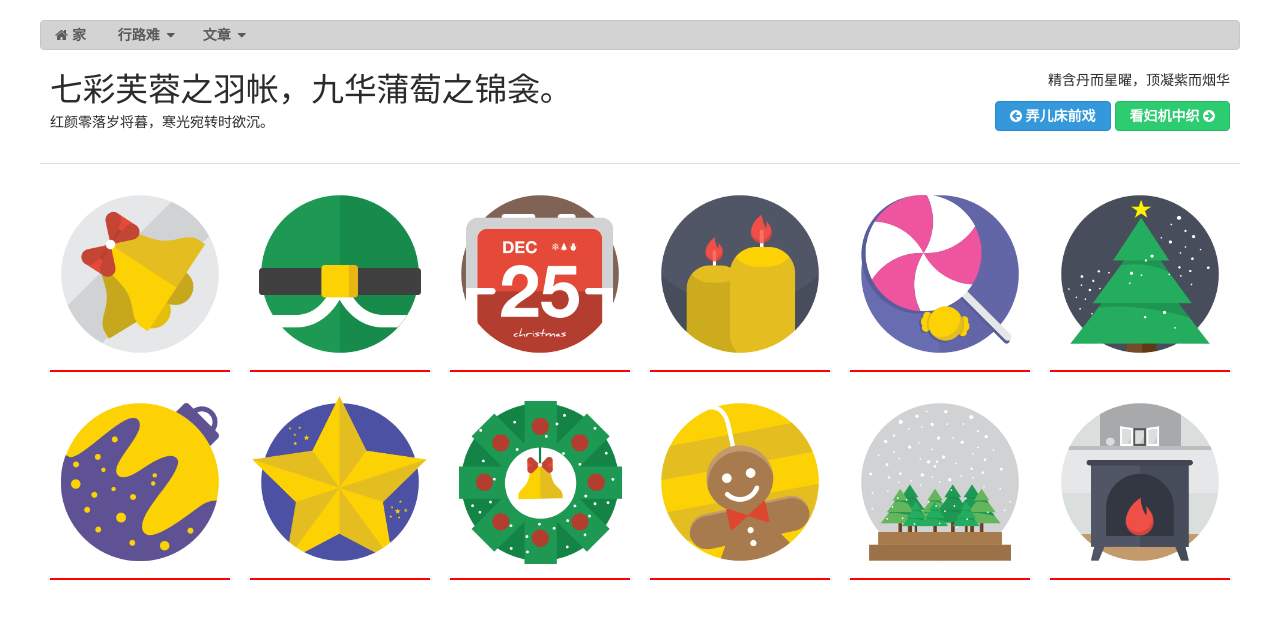
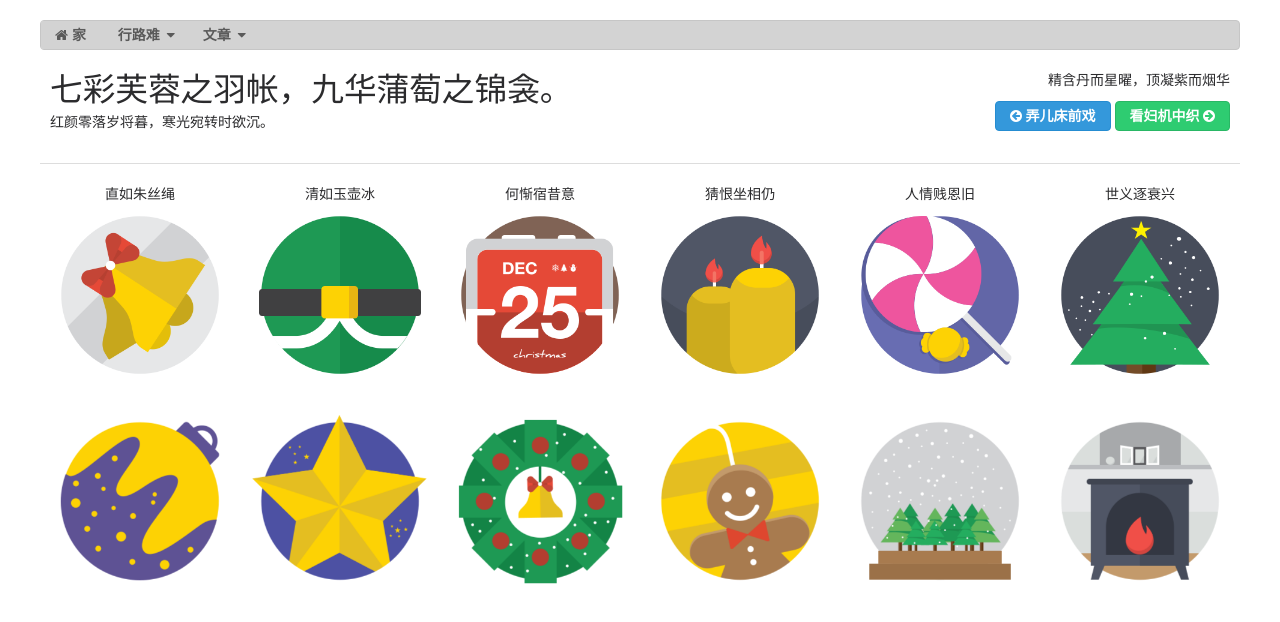
Before and after one commit to sqlcyi2008/qicaixiang, a website: page static/docs/a.html in a window 1280 px wide. Drawn offline with Linux system fonts and the light colour scheme.

Commit message:
重构代码

```diff
--- a/static/docs/a.html
+++ b/static/docs/a.html
@@ -36,12 +36,9 @@
         top: 0.55em;
         margin-right: 0.3em;
       }
-
-      .sixth a, .sixth a:visited {
-        border-style:solid;
-        border-bottom:2px solid #ff0000;
+      .xiang{
+        text-align: center;
       }
-
 
       /*效果一：360°旋转 修改rotate(旋转度数)*/
       .img1 {
@@ -111,6 +108,16 @@
 (function() {
 
   $(document).ready(function() {
+
+    $(".xiang a").click(function () {
+        var val=$(this).attr("style");
+        if(typeof(val) == "undefined"){
+            $(this).css('border-bottom','1px solid #ff0000');
+        }else{
+            $(this).removeAttr('style');
+        }
+    });
+
     $('pre[data-lang="html"]').snippet("html", {
       style: "groundwork",
       clipboard: "../js/demo/ZeroClipboard.swf"
@@ -190,20 +197,20 @@
       </div>
       <hr>
       <article class="row">
-        <div class="one sixth three-up-small-tablet two-up-mobile padded bounceInLeft animated"><a href="" title="View Larger Image" class="block green"><img src="/static/images/christmas-2014-rocket/bell-120px.png" alt="bell" class="img3"></a></div>
-        <div class="one sixth three-up-small-tablet two-up-mobile padded rotateInDownLeft animated"><a href="" title="View Larger Image" class="block blue"><img src="/static/images/christmas-2014-rocket/blackpeter-120px.png" alt="Image 2" class="img3"></a></div>
-        <div class="one sixth three-up-small-tablet two-up-mobile padded bounceInDown animated"><a href="" title="View Larger Image" class="block purple"><img src="/static/images/christmas-2014-rocket/calendarchristmas-120px.png" alt="Image 3" class="img3"></a></div>
-        <div class="one sixth three-up-small-tablet two-up-mobile padded bounceInUp animated"><a href="" title="View Larger Image" class="block yellow"><img src="/static/images/christmas-2014-rocket/candle-120px.png" alt="Image 4" class="img3"></a></div>
-        <div class="one sixth three-up-small-tablet two-up-mobile padded rotateInUpRight animated"><a href="" title="View Larger Image" class="block orange"><img src="/static/images/christmas-2014-rocket/candy-120px.png" alt="Image 5" class="img3"></a></div>
-        <div class="one sixth three-up-small-tablet two-up-mobile padded bounceInRight animated"><a href="" title="View Larger Image" class="block red"><img src="/static/images/christmas-2014-rocket/christmas tree-120px.png" alt="Image 6" class="img3"></a></div>
+        <div class="one sixth three-up-small-tablet two-up-mobile padded bounceInLeft animated xiang">直如朱丝绳<a href="javascript:void(0);" title="View Larger Image" class="block green"><img src="/static/images/christmas-2014-rocket/bell-120px.png" alt="bell" class="img3"></a></div>
+        <div class="one sixth three-up-small-tablet two-up-mobile padded rotateInDownLeft animated xiang">清如玉壶冰<a href="javascript:void(0);" title="View Larger Image" class="block blue"><img src="/static/images/christmas-2014-rocket/blackpeter-120px.png" alt="Image 2" class="img3"></a></div>
+        <div class="one sixth three-up-small-tablet two-up-mobile padded bounceInDown animated xiang">何惭宿昔意<a href="javascript:void(0);" title="View Larger Image" class="block purple"><img src="/static/images/christmas-2014-rocket/calendarchristmas-120px.png" alt="Image 3" class="img3"></a></div>
+        <div class="one sixth three-up-small-tablet two-up-mobile padded bounceInUp animated xiang">猜恨坐相仍<a href="javascript:void(0);" title="View Larger Image" class="block yellow"><img src="/static/images/christmas-2014-rocket/candle-120px.png" alt="Image 4" class="img3"></a></div>
+        <div class="one sixth three-up-small-tablet two-up-mobile padded rotateInUpRight animated xiang">人情贱恩旧<a href="javascript:void(0);" title="View Larger Image" class="block orange"><img src="/static/images/christmas-2014-rocket/candy-120px.png" alt="Image 5" class="img3"></a></div>
+        <div class="one sixth three-up-small-tablet two-up-mobile padded bounceInRight animated xiang">世义逐衰兴<a href="javascript:void(0);" title="View Larger Image" class="block red"><img src="/static/images/christmas-2014-rocket/christmas tree-120px.png" alt="Image 6" class="img3"></a></div>
       </article>
       <article class="row">
-        <div class="one sixth three-up-small-tablet two-up-mobile padded bounceInLeft animated"><a href="http://placehold.it/900x500/f02475/ffffff/&amp;text=Image+7" title="View Larger Image" class="block pink"><img src="/static/images/christmas-2014-rocket/christmasball-120px.png" alt="Image 7" class="img3"></a></div>
-        <div class="one sixth three-up-small-tablet two-up-mobile padded rotateInDownLeft animated"><a href="http://placehold.it/900x500/1abc9c/ffffff/&amp;text=Image+8" title="View Larger Image" class="block turquoise"><img src="/static/images/christmas-2014-rocket/christmasstar-120px.png" alt="Image 8" class="img3"></a></div>
-        <div class="one sixth three-up-small-tablet two-up-mobile padded bounceInDown animated"><a href="http://placehold.it/900x500/34495e/ffffff/&amp;text=Image+9" title="View Larger Image" class="block asphalt"><img src="/static/images/christmas-2014-rocket/christmaswrench-120px.png" alt="Image 9" class="img3"></a></div>
-        <div class="one sixth three-up-small-tablet two-up-mobile padded bounceInUp animated"><a href="http://placehold.it/900x500/2ecc71/ffffff/&amp;text=Image+10" title="View Larger Image" class="block green"><img src="/static/images/christmas-2014-rocket/cookie-120px.png" alt="Image 10" class="img3"></a></div>
-        <div class="one sixth three-up-small-tablet two-up-mobile padded rotateInUpRight animated"><a href="http://placehold.it/900x500/3498db/ffffff/&amp;text=Image+11" title="View Larger Image" class="block blue"><img src="/static/images/christmas-2014-rocket/crystalball-120px.png" alt="Image 11" class="img3"></a></div>
-        <div class="one sixth three-up-small-tablet two-up-mobile padded bounceInRight animated"><a href="http://placehold.it/900x500/9b59b6/ffffff/&amp;text=Image+12" title="View Larger Image" class="block purple"><img src="/static/images/christmas-2014-rocket/firestove-120px.png" alt="Image 12" class="img3"></a></div>
+        <div class="one sixth three-up-small-tablet two-up-mobile padded bounceInLeft animated xiang"><a href="javascript:void(0);" title="View Larger Image" class="block pink"><img src="/static/images/christmas-2014-rocket/christmasball-120px.png" alt="Image 7" class="img3"></a></div>
+        <div class="one sixth three-up-small-tablet two-up-mobile padded rotateInDownLeft animated xiang"><a href="javascript:void(0);" title="View Larger Image" class="block turquoise"><img src="/static/images/christmas-2014-rocket/christmasstar-120px.png" alt="Image 8" class="img3"></a></div>
+        <div class="one sixth three-up-small-tablet two-up-mobile padded bounceInDown animated xiang"><a href="javascript:void(0);" title="View Larger Image" class="block asphalt"><img src="/static/images/christmas-2014-rocket/christmaswrench-120px.png" alt="Image 9" class="img3"></a></div>
+        <div class="one sixth three-up-small-tablet two-up-mobile padded bounceInUp animated xiang"><a href="javascript:void(0);" title="View Larger Image" class="block green"><img src="/static/images/christmas-2014-rocket/cookie-120px.png" alt="Image 10" class="img3"></a></div>
+        <div class="one sixth three-up-small-tablet two-up-mobile padded rotateInUpRight animated xiang"><a href="javascript:void(0);" title="View Larger Image" class="block blue"><img src="/static/images/christmas-2014-rocket/crystalball-120px.png" alt="Image 11" class="img3"></a></div>
+        <div class="one sixth three-up-small-tablet two-up-mobile padded bounceInRight animated xiang"><a href="javascript:void(0);" title="View Larger Image" class="block purple"><img src="/static/images/christmas-2014-rocket/firestove-120px.png" alt="Image 12" class="img3"></a></div>
       </article>
     </div>
     <footer class="gap-top bounceInUp animated">
```
